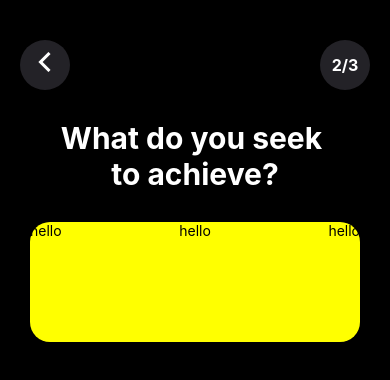
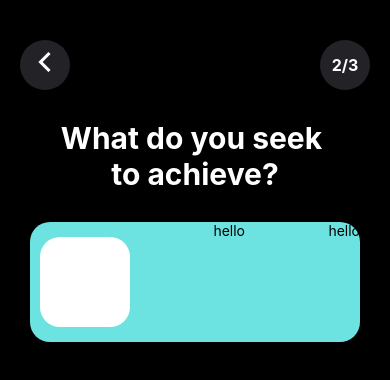
Before and after one commit to Sedinamm/HealthX, a React Native app: screen /Question2 in a window 390 px wide. Shown: the top 380 px of the page. Built offline with nearby package versions, Linux system fonts and the light colour scheme.

Commit message:
imported Image

```diff
--- a/Screens/Question2.js
+++ b/Screens/Question2.js
@@ -83,13 +83,23 @@ const Question2 = () => {
             height: 120,
             width: 330,
             borderRadius: 20,
-            backgroundColor: "yellow",
+            // backgroundColor: "#28b4c6",
+            backgroundColor: "rgb(108, 227, 225)",
             alignSelf: "center",
             justifyContent: "space-between",
             flexDirection: "row",
           }}
         >
-          <Text style={{ color: "black" }}>hello</Text>
+          <View
+            style={{
+              height: 90,
+              width: 90,
+              backgroundColor: "white",
+              borderRadius: 20,
+              alignSelf: "center",
+              marginLeft: 10,
+            }}
+          ></View>
           <Text style={{ color: "black" }}>hello</Text>
           <Text style={{ color: "black" }}>hello</Text>
         </TouchableOpacity>
```
Also changed, not shown: Images/muscle.png (added).
